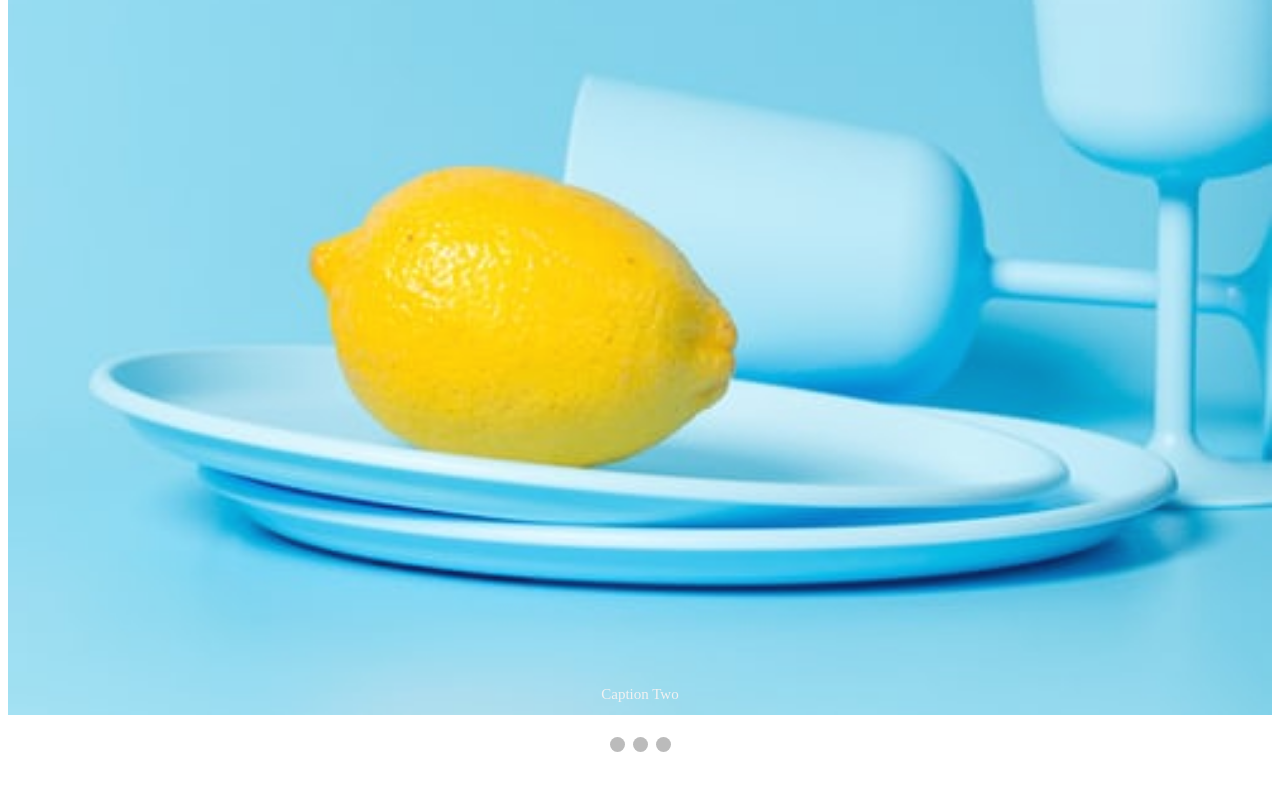
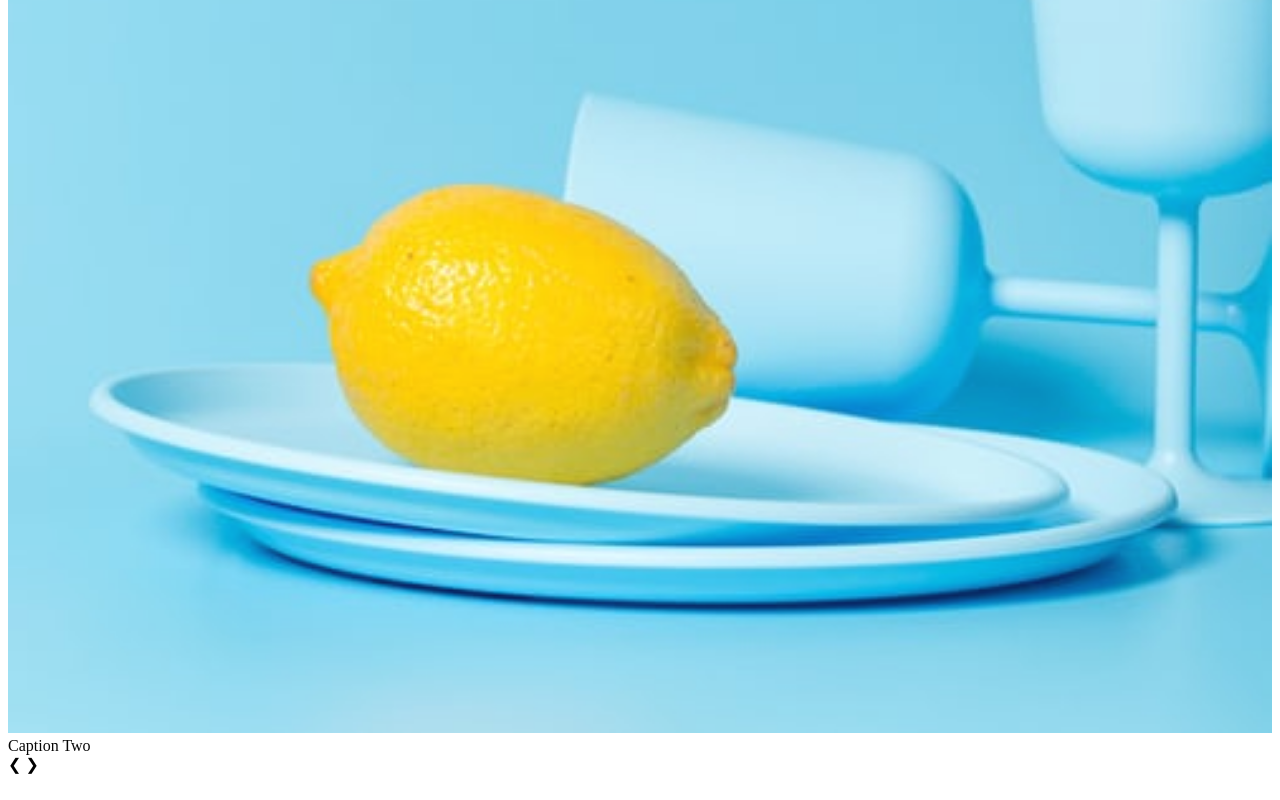
Before and after one commit to Mfonn/sliderrrr, a plain HTML site: page index.html in a window 1280 px wide. Shown: the part 873-1673 px from the top of the page. Before the commit the page ends 1637 px from the top, so only its background shows below. Drawn offline with Linux system fonts and the light colour scheme.

Commit message:
Update database.css

```diff
--- a/database.css
+++ b/database.css
@@ -12,68 +12,6 @@
   display: none;
 }
 
-/* Next & previous buttons */
-.prev, .next {
-  cursor: pointer;
-  position: absolute;
-  top: 50%;
-  width: auto;
-  margin-top: -22px;
-  padding: 16px;
-  color: white;
-  font-weight: bold;
-  font-size: 18px;
-  transition: 0.6s ease;
-  border-radius: 0 3px 3px 0;
-  user-select: none;
-}
-
-/* Position the "next button" to the right */
-.next {
-  right: 0;
-  border-radius: 3px 0 0 3px;
-}
-
-/* On hover, add a black background color with a little bit see-through */
-.prev:hover, .next:hover {
-  background-color: rgba(0,0,0,0.8);
-}
-
-/* Caption text */
-.text {
-  color: #f2f2f2;
-  font-size: 15px;
-  padding: 8px 12px;
-  position: absolute;
-  bottom: 8px;
-  width: 100%;
-  text-align: center;
-}
-
-/* Number text (1/3 etc) */
-.numbertext {
-  color: #f2f2f2;
-  font-size: 12px;
-  padding: 8px 12px;
-  position: absolute;
-  top: 0;
-}
-
-/* The dots/bullets/indicators */
-.dot {
-  cursor: pointer;
-  height: 15px;
-  width: 15px;
-  margin: 0 2px;
-  background-color: #bbb;
-  border-radius: 50%;
-  display: inline-block;
-  transition: background-color 0.6s ease;
-}
-
-.active, .dot:hover {
-  background-color: #717171;
-}
 
 /* Fading animation */
 .fade {
```
